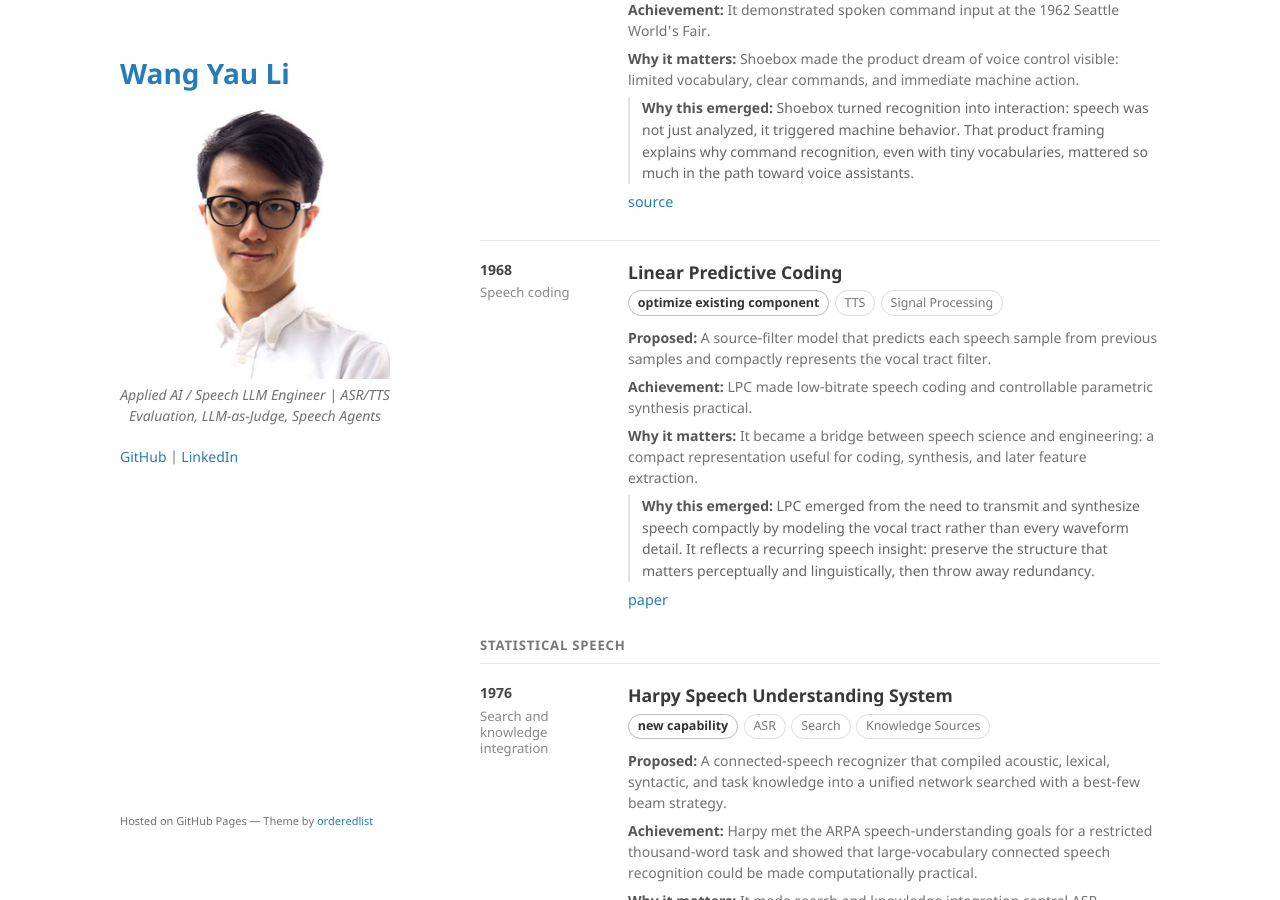
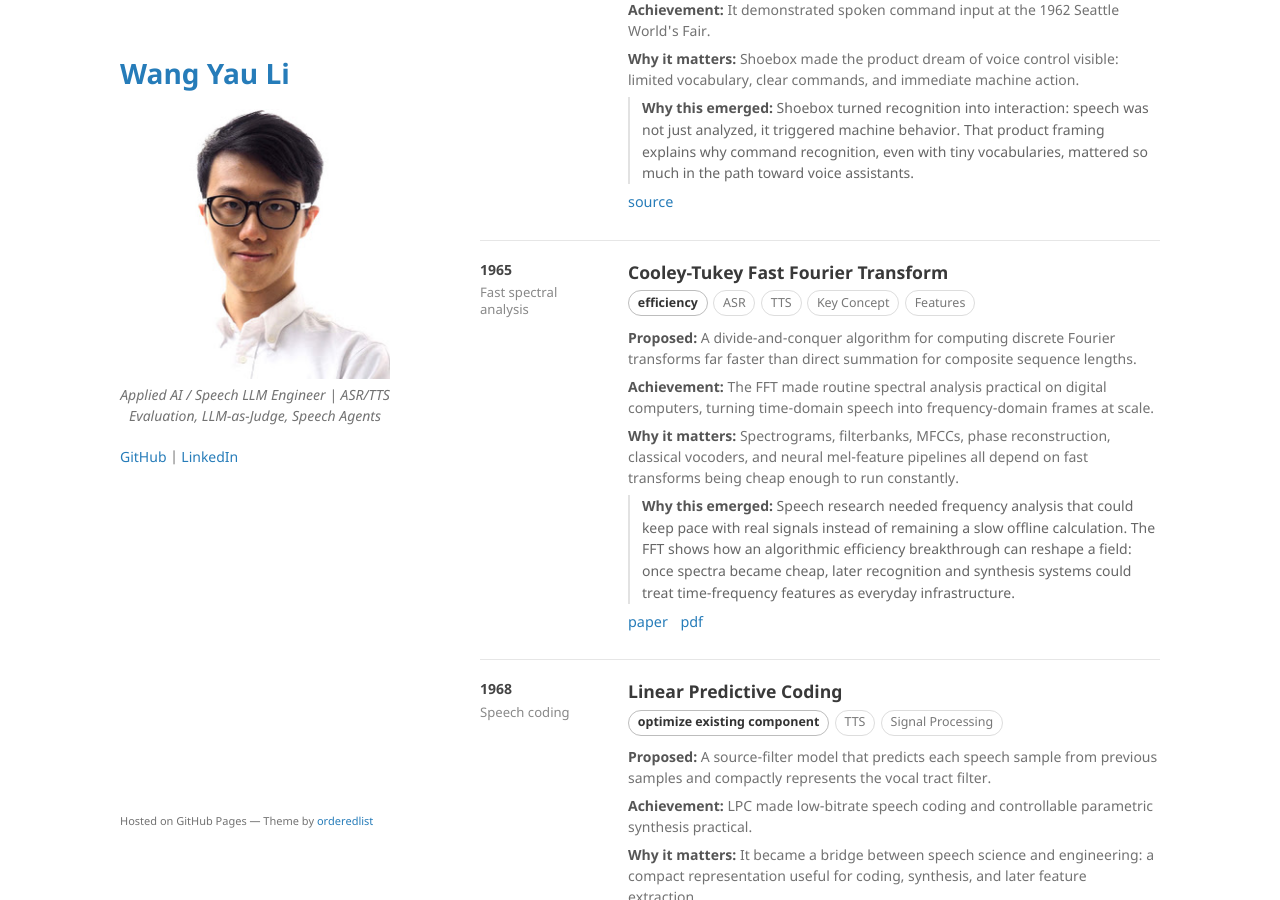
Before and after one commit to kennethli319/kennethli319.github.io, a Jekyll site: the page built from speech-timeline.md, in a window 1280 px wide and 900 px high, scrolled down 2660 px. Built offline with Jekyll 4.4.1, drawn with Linux system fonts in a browser that asks for light colours.

Commit message:
Add FFT speech timeline milestone

```diff
--- a/speech-timeline.md
+++ b/speech-timeline.md
@@ -254,6 +254,22 @@ title: Speech Timeline
 
 <section class="speech-row">
   <aside class="speech-year">
+    1965
+    <div class="speech-kicker">Fast spectral analysis</div>
+  </aside>
+  <div class="speech-body">
+    <h2>Cooley-Tukey Fast Fourier Transform</h2>
+    <div class="speech-meta"><span class="speech-impact">efficiency</span><span class="speech-tag">ASR</span><span class="speech-tag">TTS</span><span class="speech-tag">Key Concept</span><span class="speech-tag">Features</span></div>
+    <p><strong>Proposed:</strong> A divide-and-conquer algorithm for computing discrete Fourier transforms far faster than direct summation for composite sequence lengths.</p>
+    <p><strong>Achievement:</strong> The FFT made routine spectral analysis practical on digital computers, turning time-domain speech into frequency-domain frames at scale.</p>
+    <p><strong>Why it matters:</strong> Spectrograms, filterbanks, MFCCs, phase reconstruction, classical vocoders, and neural mel-feature pipelines all depend on fast transforms being cheap enough to run constantly.</p>
+    <p class="speech-reflection"><strong>Why this emerged:</strong> Speech research needed frequency analysis that could keep pace with real signals instead of remaining a slow offline calculation. The FFT shows how an algorithmic efficiency breakthrough can reshape a field: once spectra became cheap, later recognition and synthesis systems could treat time-frequency features as everyday infrastructure.</p>
+    <p class="speech-source"><a href="https://doi.org/10.1090/S0025-5718-1965-0178586-1">paper</a> <a href="https://web.stanford.edu/class/cme324/classics/cooley-tukey.pdf">pdf</a></p>
+  </div>
+</section>
+
+<section class="speech-row">
+  <aside class="speech-year">
     1968
     <div class="speech-kicker">Speech coding</div>
   </aside>
```
